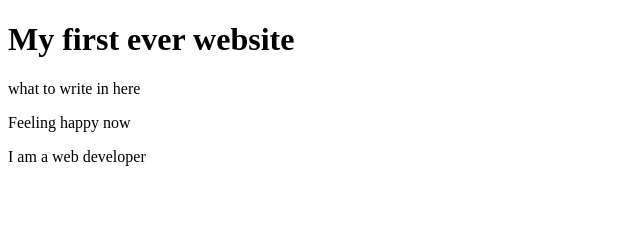
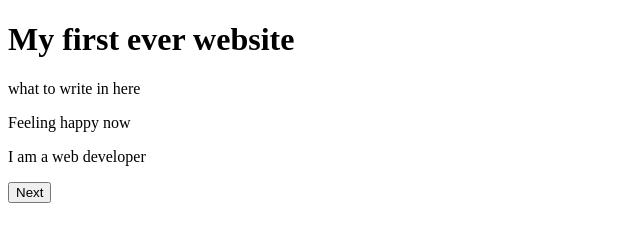
Before and after one commit to ninjasrj/my-first-website, a plain HTML site: page index.html in a window 1280 px wide. Shown: the whole page, without its empty margins (0-640 px from the left). Drawn offline with Linux system fonts and the light colour scheme.

Commit message:
add link

```diff
--- a/index.html
+++ b/index.html
@@ -11,5 +11,6 @@
     <p>what to write in here </p>
     <p>Feeling happy now</p>
     <p>I am a web developer</p>
+    <button href = jjj.html>Next</button>
 </body>
 </html>
```
